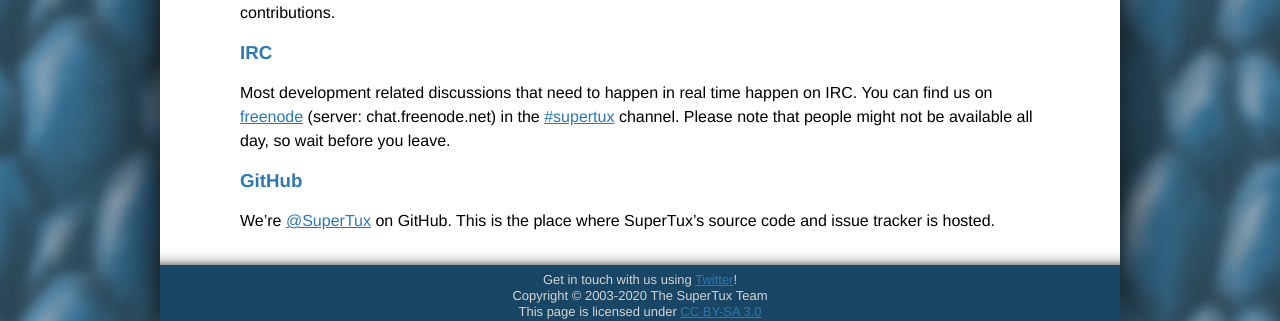
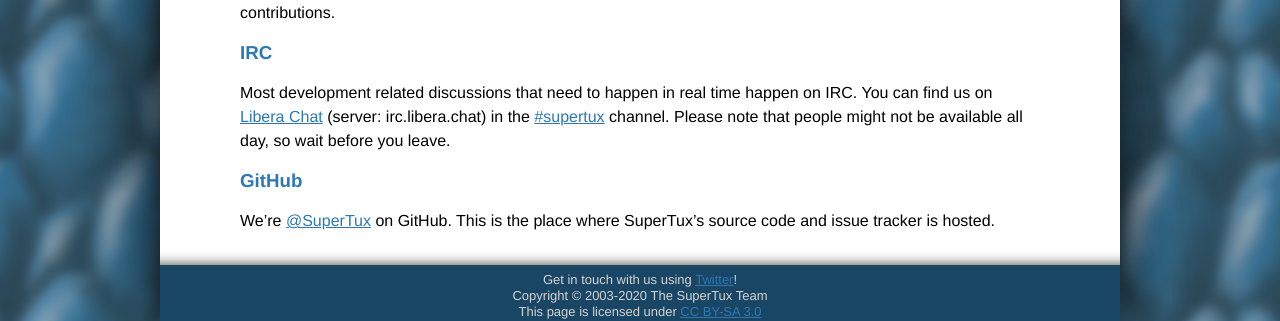
Before and after one commit to SuperTux/SuperTux.github.io, a Jekyll site: the page built from contact.md, in a window 1280 px wide. Shown: the part 1232-1553 px from the top of the page. Built offline with Jekyll 4.4.1, drawn with Linux system fonts in a browser that asks for light colours.

Commit message:
SuperTux has moved from Freenode to Libera Chat. (#11)

```diff
--- a/_includes/header.html
+++ b/_includes/header.html
@@ -15,7 +15,7 @@
       <li><a href="{{ site.baseurl }}/contact.html">Contact</a></li>
     </ul>
     <ul class="menu external">
-      <li><a href="https://kiwiirc.com/client/chat.freenode.net:+6697/?nick=Guest?#supertux">Chat</a></li>
+      <li><a href="https://kiwiirc.com/nextclient/irc.libera.chat:+6697/?nick=Guest?#supertux">Chat</a></li>
       <li><a href="https://github.com/SuperTux/supertux/wiki">Wiki</a></li>
       <li><a href="https://github.com/SuperTux/supertux/issues">Bugs</a></li>
       <li><a href="http://forum.freegamedev.net/viewforum.php?f=66">Forum</a></li>
--- a/contact.md
+++ b/contact.md
@@ -34,8 +34,8 @@
 ### IRC
 
 Most development related discussions that need to happen in real time happen on
-IRC. You can find us on [freenode](https://freenode.net/) (server:
-chat.freenode.net) in the [#supertux](ircs://chat.freenode.net/#supertux)
+IRC. You can find us on [Libera Chat](https://libera.chat/) (server:
+irc.libera.chat) in the [#supertux](ircs://irc.libera.chat/#supertux)
 channel. Please note that people might not be available all day, so wait before
 you leave.
 
```
